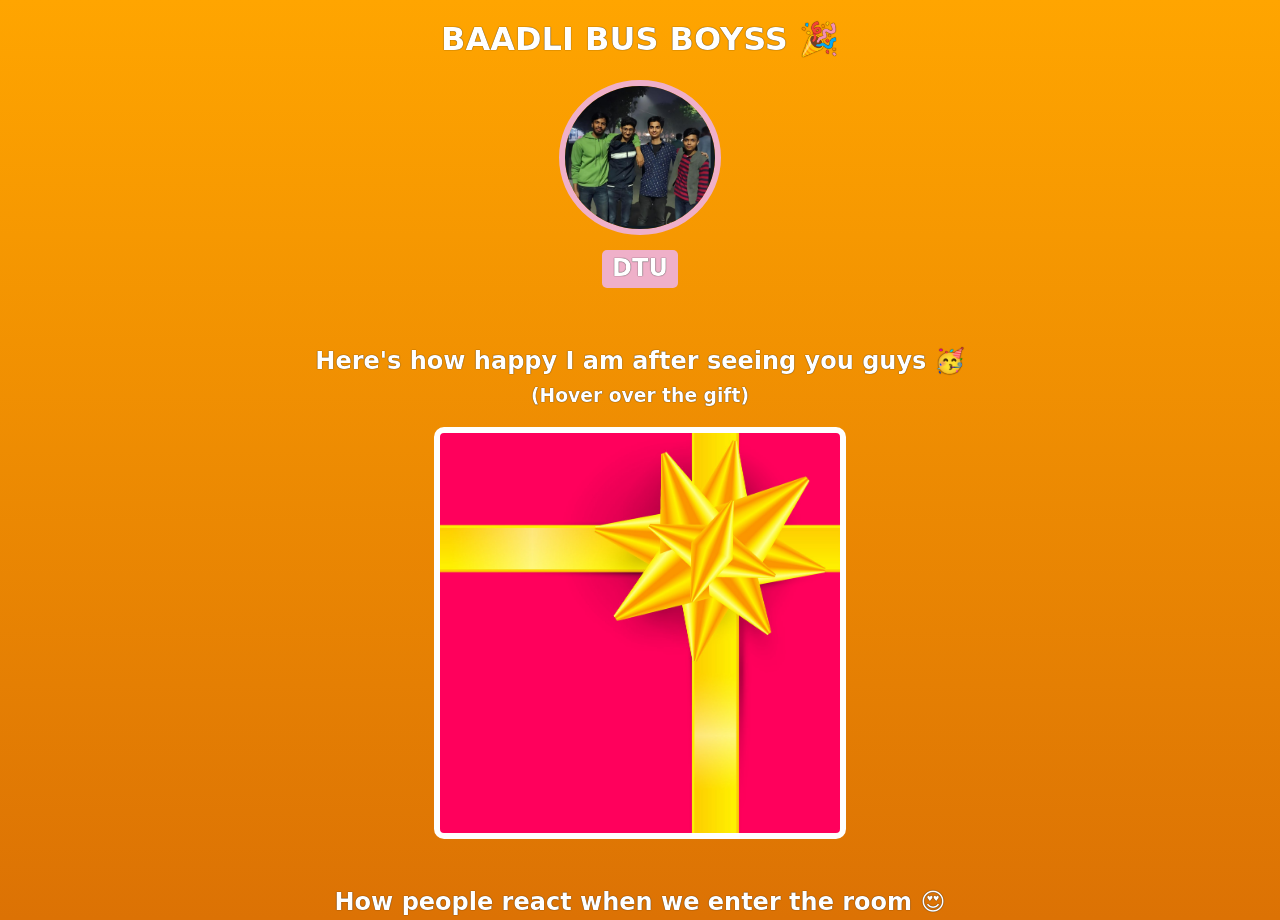
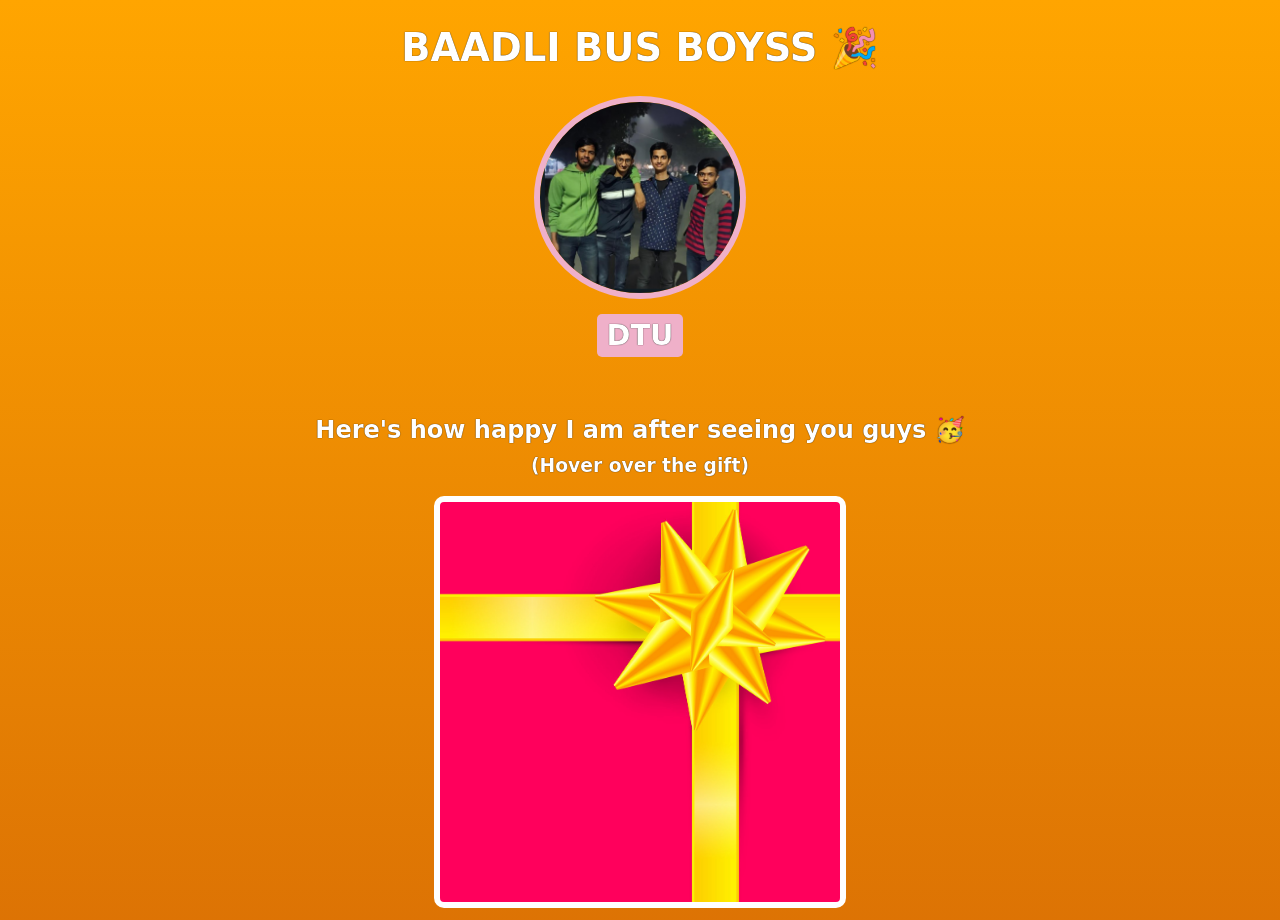
Before and after one commit to im-Arihant-jain/BAADLI-BOYS, a website built with Vite: page index.html in a window 1280 px wide. Shown: the top 920 px of the page. Built offline with nearby package versions, Linux system fonts and the light colour scheme; a web font is replaced by a local one.

Commit message:
Update styles.css

```diff
--- a/styles.css
+++ b/styles.css
@@ -10,7 +10,7 @@ h1, h2, h3, h4, p {
 }
 
 #bff-img {
-    width: 150px;
+    width: 200px;
     border-radius: 50%;
     border: 6px solid #EFB0C9;
     margin-bottom: 10px;
@@ -31,6 +31,7 @@ h1, h2, h3, h4, p {
 }
 
 #header {
+    font-size: larger;
     display: flex;
     flex-direction: column;
     align-items: center;
```
